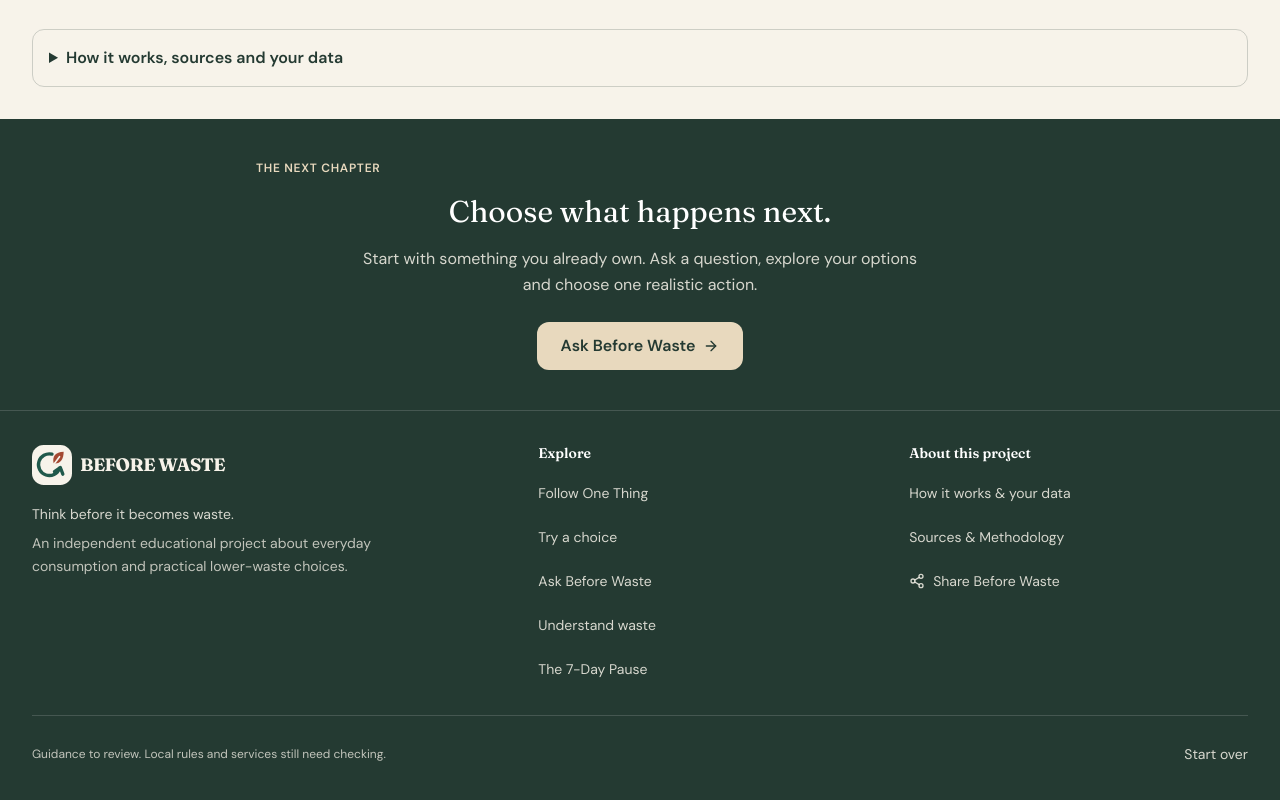
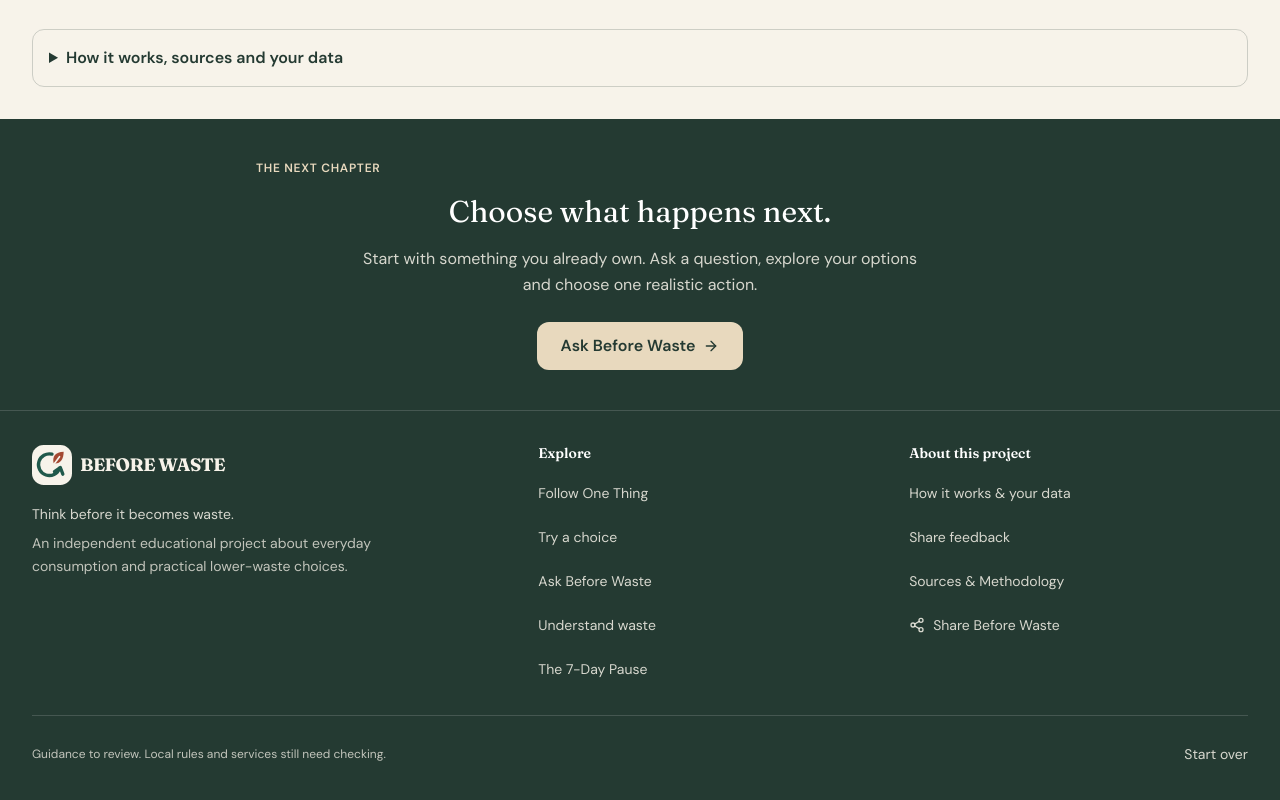
Before and after one commit to nikitasharma9010/before-waste, a React (Vite) app: page / in a window 1280 px wide. Shown: the part 7220-8020 px from the top of the page. Built offline with nearby package versions, Linux system fonts and the light colour scheme.

Commit message:
feat: add feedback form link to shared footer

```diff
--- a/src/components/SiteFooter.tsx
+++ b/src/components/SiteFooter.tsx
@@ -52,6 +52,7 @@ export function SiteFooter({ assistant = false, onRestart, onOpenSources }: {
           <h2 className="text-sm font-semibold text-white">About this project</h2>
           <ul className="mt-2">
             <li><a href="#how-it-works" className={link}>How it works &amp; your data</a></li>
+            <li><a href="https://docs.google.com/forms/d/e/1FAIpQLSfuQbhpDFuQXq2N9SQue6fF-coyQaDuZ9K6UDpj_X4Rh3Y2OA/viewform" className={link}>Share feedback</a></li>
             <li><button type="button" className={`${link} text-left`} onClick={event => onOpenSources(event.currentTarget)}>Sources &amp; Methodology</button></li>
           </ul>
           <button type="button" disabled={sharing} onClick={() => void share()} className={`${link} gap-2 text-left disabled:opacity-60`}>
```
